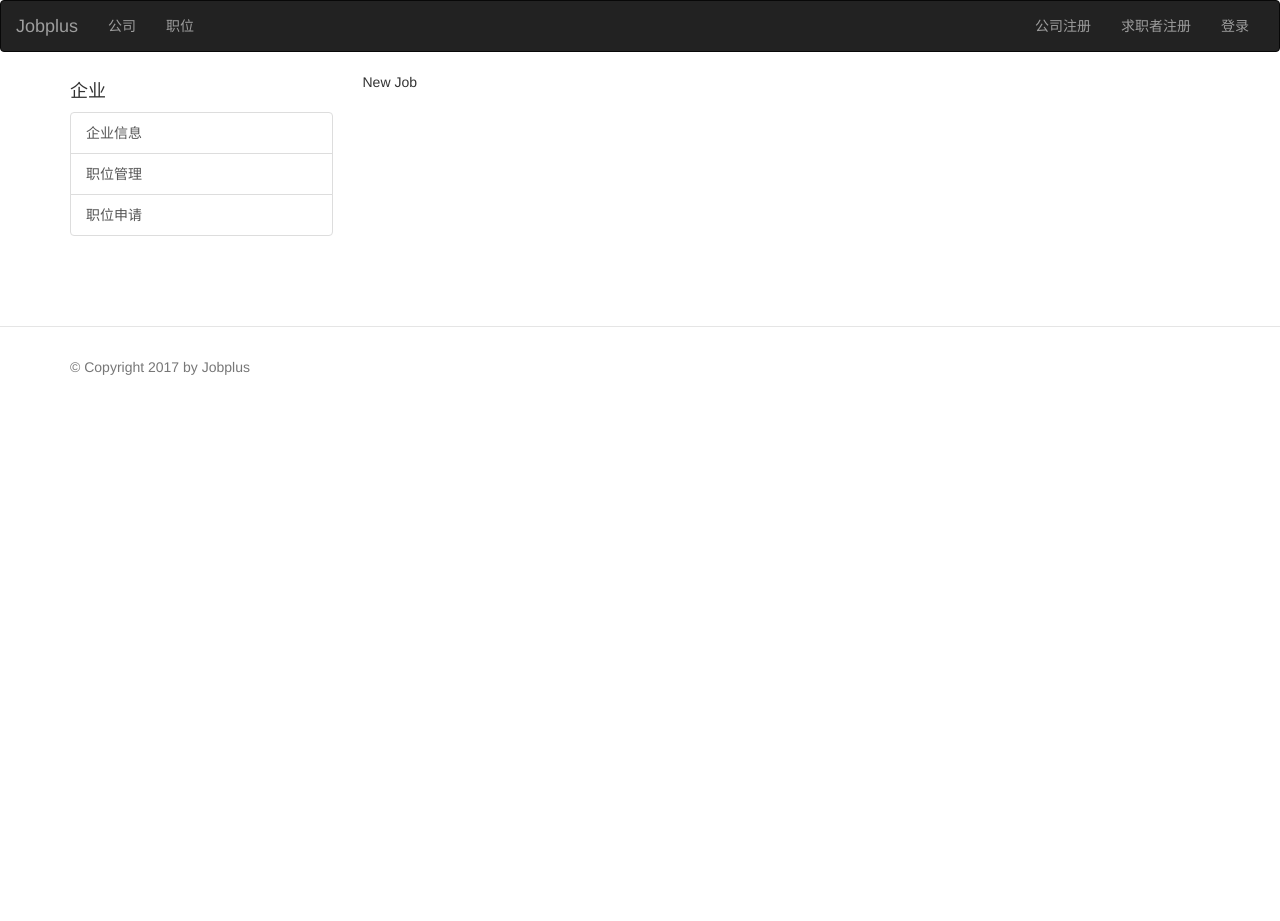
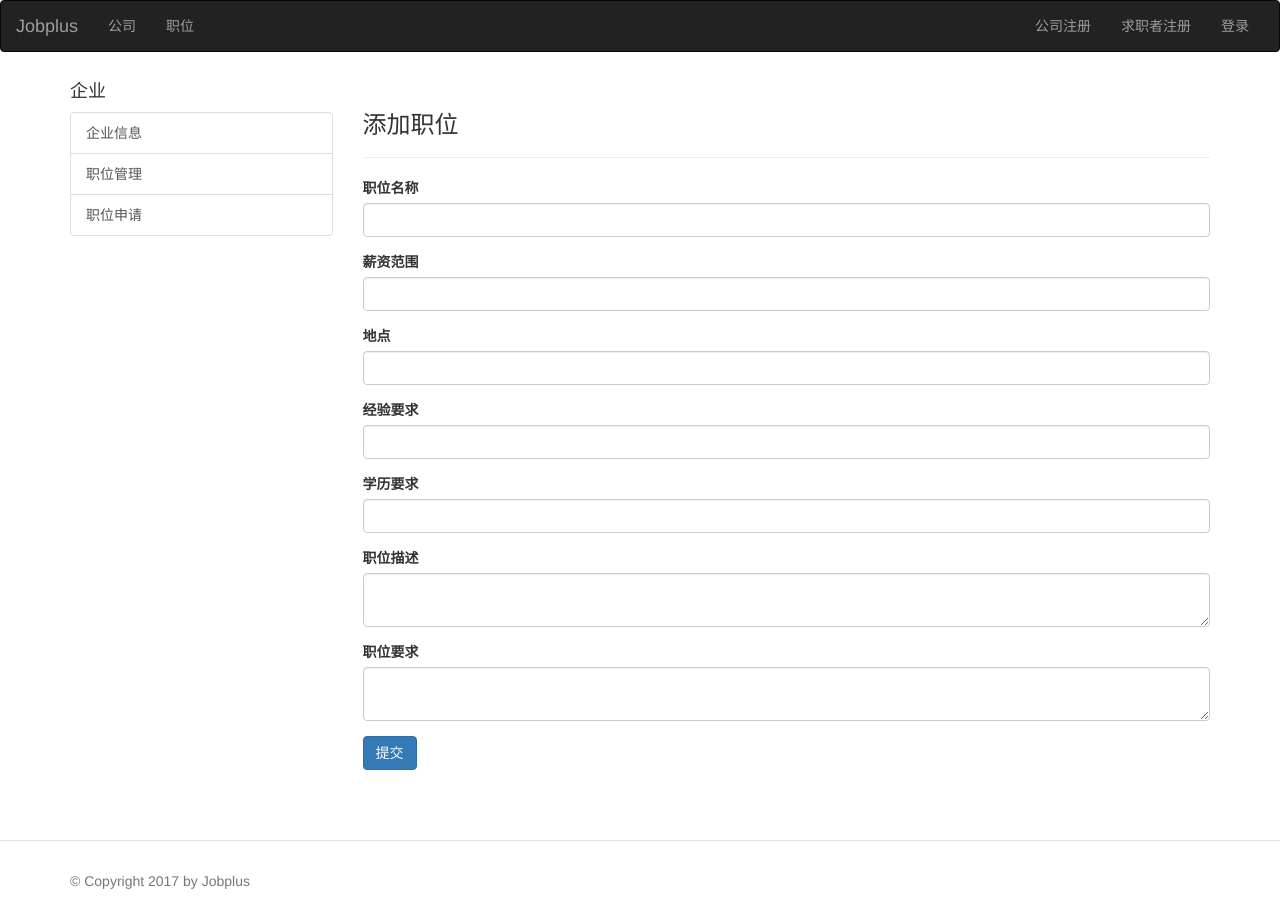
Before and after one commit to uranuday/jobplus7, a Flask app: template jobplus/templates/job/new_job.html in a window 1280 px wide. Before the commit the page ends 375 px from the top, so only its background shows below. Run offline with Flask 2, Linux system fonts and the light colour scheme; the template is opened without the code that fills it: values that come from a table or form of the project are taken from there, others are empty; some libraries are stand-ins or nearby versions.

Commit message:
add job function

```diff
--- a/jobplus/forms.py
+++ b/jobplus/forms.py
@@ -3,7 +3,8 @@ from flask_wtf import FlaskForm
 from wtforms import StringField, PasswordField, SubmitField, BooleanField, ValidationError, TextAreaField, IntegerField, FileField
 from wtforms.validators import Length, Email, EqualTo, Required, URL, NumberRange
 from flask import flash
-from jobplus.models import db, User, Company
+from jobplus.models import db, User, Company, Job
+from flask_login import current_user
 
 
 
@@ -196,3 +197,35 @@ class EditCompanyForm(UserBaseForm, CompanyBaseForm):
         flash("更新成功", 'success')
 
         return [user, company]
+
+
+
+class JobBaseForm(FlaskForm):
+    job_title = StringField("职位名称", validators=[Required(), Length(1, 120)])
+    salary = StringField("薪资范围", validators=[Required(), Length(1, 30)])
+    location = StringField("地点", validators=[Required(), Length(1, 120)])
+    exp_requirement = StringField("经验要求", validators=[Required(), Length(1, 30)])
+    edu_requirement = StringField("学历要求", validators=[Required(), Length(1, 30)])
+    description = TextAreaField("职位描述", validators=[Required(), Length(1, 2000)])
+    requirement_detail = TextAreaField("职位要求", validators=[Required(), Length(1, 2000)])
+    submit = SubmitField("提交")
+
+
+    def add_job(self):
+        job = Job()
+        self.populate_obj(job)
+        job.company = current_user.company
+
+        db.session.add(job)
+        db.session.commit()
+
+        flash("职位添加成功", 'success')
+
+        return job
+
+    def updae_job(self, job):
+        self.populate_obj(job)
+        db.session.add(job)
+        db.session.commit()
+
+        flash("职位更新成功", 'success')
--- a/jobplus/models.py
+++ b/jobplus/models.py
@@ -83,10 +83,11 @@ class Job(Base):
     id = db.Column(db.Integer, primary_key=True)
     job_title = db.Column(db.String(128), index=True, nullable=False)
     salary = db.Column(db.String(32), nullable=False)
+    location = db.Column(db.String(128))
     exp_requirement = db.Column(db.String(32))
-    location = db.Column(db.String(128))
+    edu_requirement = db.Column(db.String(32))
     description = db.Column(db.String(2048))
-    edu_requirement = db.Column(db.String(2048))
+    requirement_detail = db.Column(db.String(2048))
     is_online = db.Column(db.Boolean, default=True)
     company = db.relationship('Company', uselist=False, backref=db.backref('jobs'))
     company_id = db.Column(db.Integer, db.ForeignKey('company.id', ondelete='SET NULL'))
--- a/jobplus/templates/job/new_job.html
+++ b/jobplus/templates/job/new_job.html
@@ -1,11 +1,14 @@
 {% extends "company/company_base.html" %}
+{% from "macros.html" import render_form %}
 
 
 
 {% block content %}
 
-<p>New Job</p>
-
+<div class="page-header">
+    <h3>添加职位</h3>
+</div>
+{{ render_form(form, url_for("job.new")) }}
 
 
 
```
Also changed, not shown: jobplus/handlers/job.py (+8 -2 lines).
